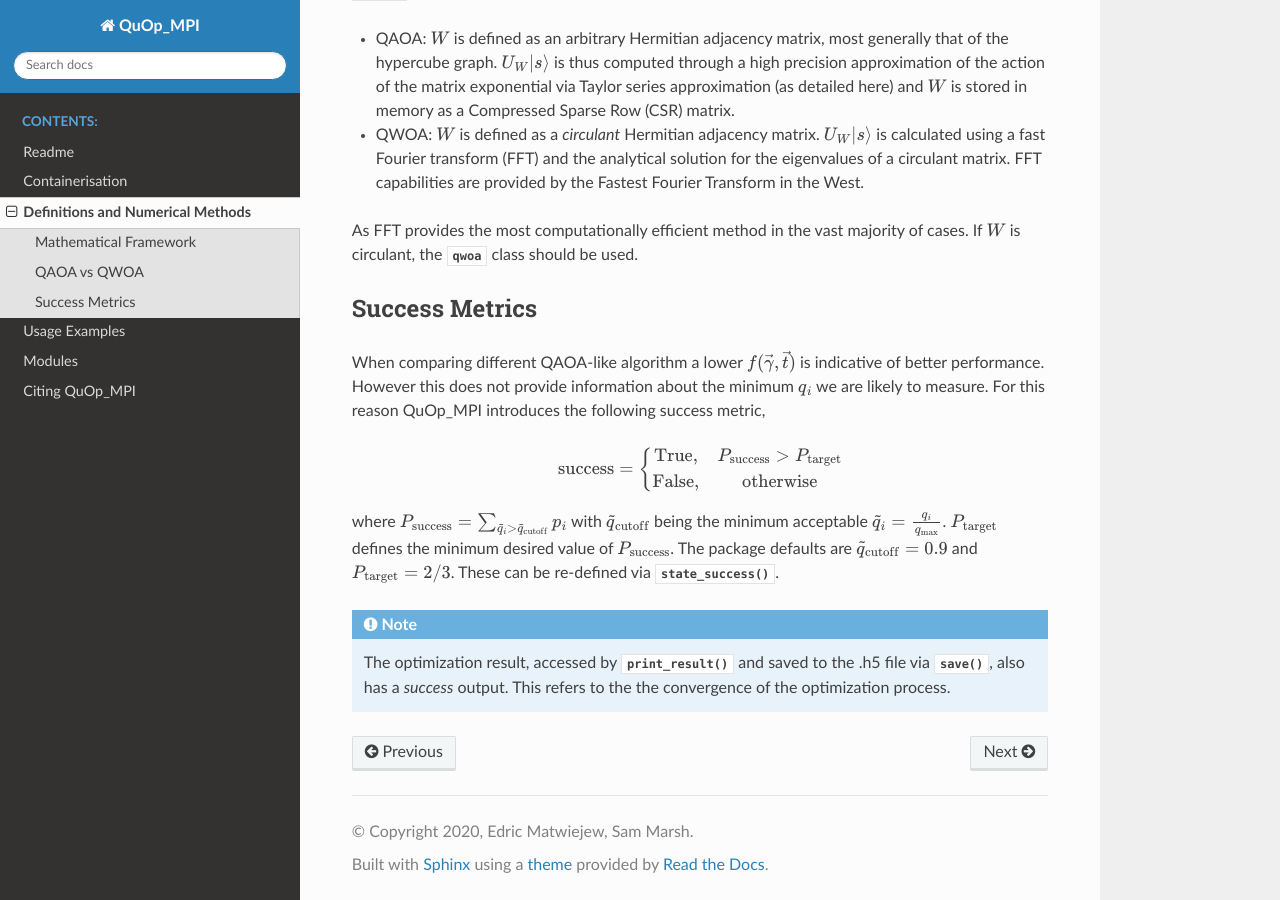
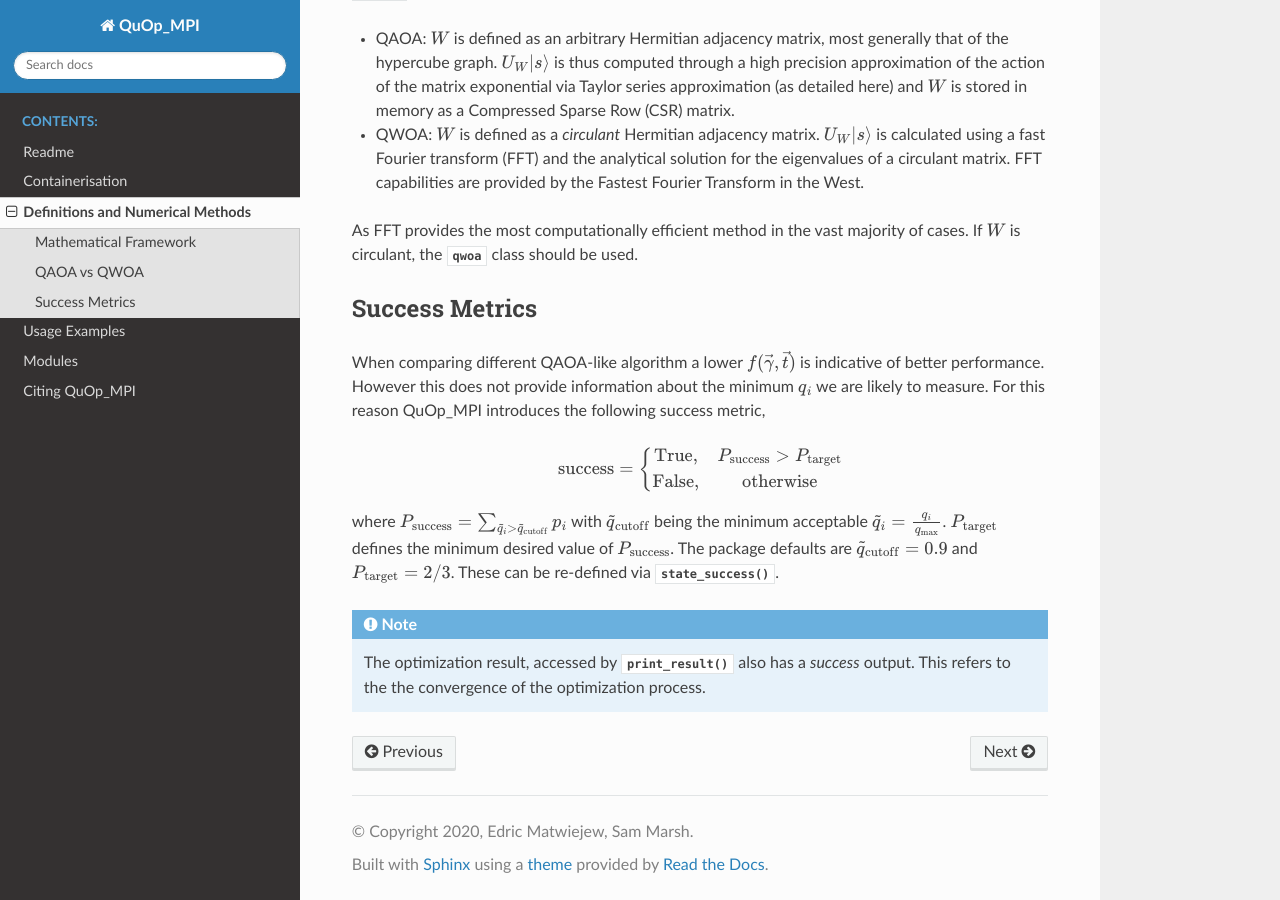
Before and after one commit to Edric-Matwiejew/QuOp_MPI, a Sphinx documentation site: the page built from docs/source/symbols.rst, in a window 1280 px wide and 900 px high, scrolled down 1162 px. Built offline with Sphinx 7.4.7 and the Read the Docs theme 2.0.0, drawn with Linux system fonts in a browser that asks for light colours.

Commit message:
Note on success metric.

```diff
--- a/docs/source/symbols.rst
+++ b/docs/source/symbols.rst
@@ -62,4 +62,4 @@ where :math:`P_{\text{success}} = \sum_{\tilde{q}_i > \tilde{q}_\text{cutoff}} p
 
 .. note::
 
-    The optimization result, accessed by :meth:`~quop_mpi.MPI.system.print_result` and saved to the .h5 file via :meth:`~quop_mpi.MPI.system.save`, also has a `success` output. This refers to the the convergence of the optimization process.
+    The optimization result, accessed by :meth:`~quop_mpi.MPI.system.print_result` also has a `success` output. This refers to the the convergence of the optimization process.
```
